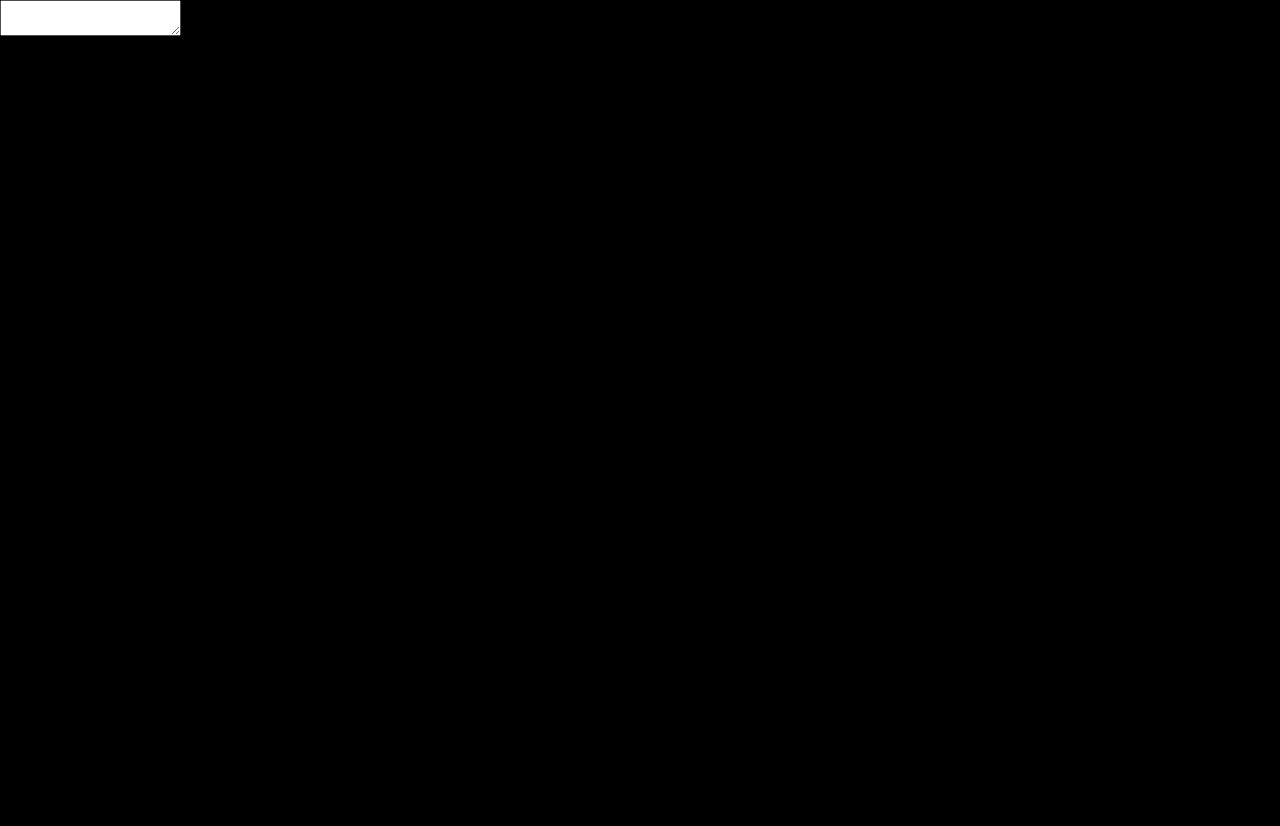
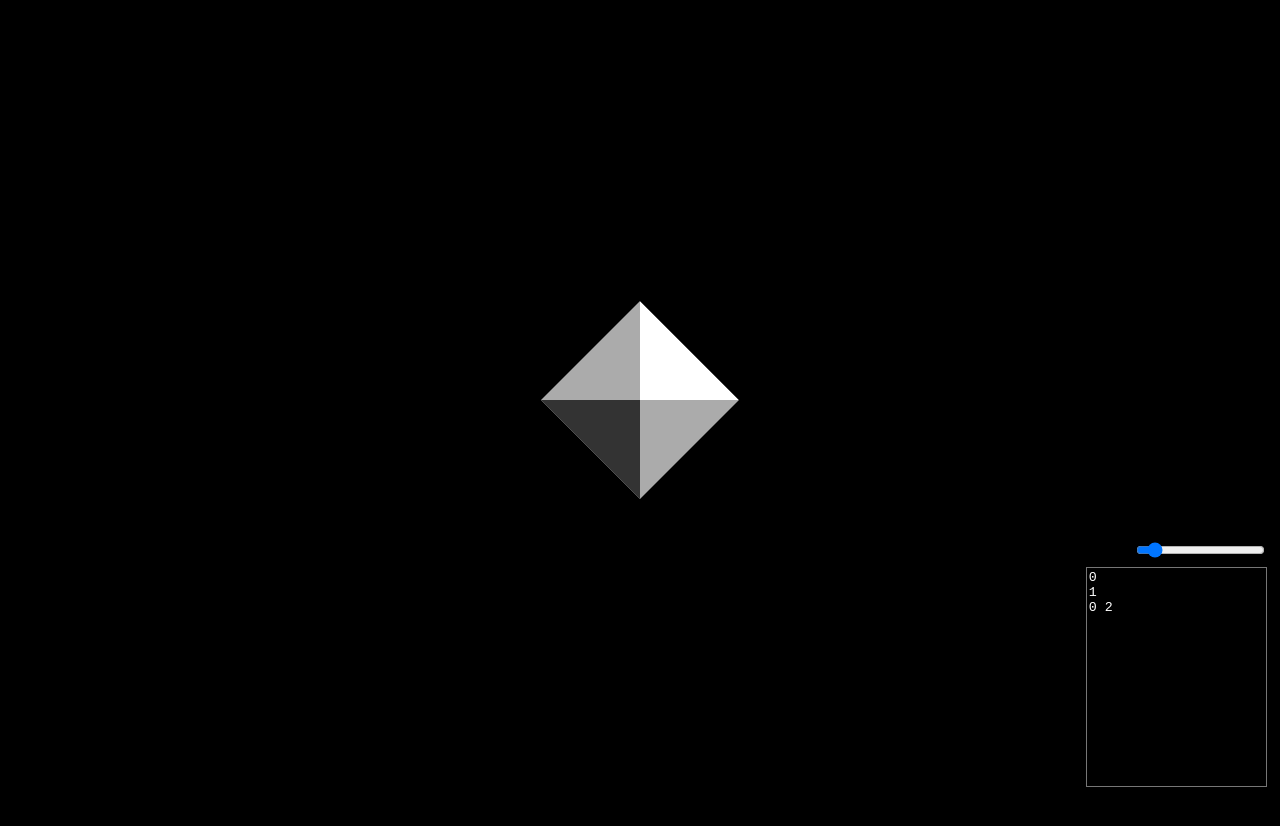
Before and after one commit to razh/experiments-three.js, a website: page lathe/index.html in a window 1280 px wide. After the commit the page ends 804 px from the top, so only its background shows below. Drawn offline with Linux system fonts and the light colour scheme; files whose address does not match are found by name.

Commit message:
lathe: Add controls for geometry-segments and camera.
Include default geometry values.

```diff
--- a/lathe/index.html
+++ b/lathe/index.html
@@ -11,10 +11,27 @@
       margin: 0;
       background-color: #000;
     }
+
+    #points {
+      position: absolute;
+      right: 1em;
+      bottom: 1em;
+      height: 16em;
+      background-color: #000;
+      color: #fff;
+      resize: none;
+    }
+
+    #segments {
+      position: absolute;
+      right: 1em;
+      bottom: 18em;
+    }
   </style>
 </head>
 <body>
   <textarea id="points"></textarea>
+  <input type="range" id="segments" min="1" max="32">
 
   <script src="../node_modules/three.js/build/three.js"></script>
   <script src="../app/vendor/controls/OrbitControls.js"></script>
--- a/lathe/js/main.js
+++ b/lathe/js/main.js
@@ -9,6 +9,7 @@
   var geometry, material, mesh;
 
   var textarea = document.getElementById( 'points' );
+  var segments = document.getElementById( 'segments' );
 
   function init() {
     container = document.createElement( 'div' );
@@ -21,30 +22,48 @@
 
     scene = new THREE.Scene();
     camera = new THREE.PerspectiveCamera( 60, window.innerWidth / window.innerHeight );
+    camera.position.set( 0, 0, 8 );
+
+    controls = new THREE.OrbitControls( camera, renderer.domElement );
+    controls.addEventListener( 'change', render );
 
     var ambientLight = new THREE.AmbientLight( 0x333333 );
     scene.add( ambientLight );
 
     var light = new THREE.DirectionalLight();
-    light.position.set( 0, 32, 0 );
     scene.add( light );
 
     material = new THREE.MeshPhongMaterial({
-      shading: THREE.FlatShading
+      shading: THREE.FlatShading,
+      side: THREE.DoubleSide
     });
 
     mesh = new THREE.Mesh( new THREE.Geometry(), material );
     scene.add( mesh );
 
-    textarea.addEventListener( 'input', function( event ) {
-      var value = event.target.value;
+    textarea.value = [
+      0,
+      1,
+      '0 2'
+    ].join( '\n' );
+
+    segments.value = 4;
+
+    function onInput( event ) {
+      var lines = textarea.value.split( '\n' );
+      var line;
+
       var points = [];
-
-      var lines = value.split( '\n' );
       var point;
       var x, y, z;
       for ( var i = 0; i < lines.length; i++ ) {
-        point = lines[i].split( ' ' ).map( parseFloat );
+        line = lines[i].trim();
+
+        if ( !line.length ) {
+          continue;
+        }
+
+        point = line.split( ' ' ).map( parseFloat );
 
         if ( !point.length || point.some( isNaN ) ) {
           return;
@@ -66,20 +85,22 @@
         points.push( new THREE.Vector3( x, y, z ) );
       }
 
-      geometry = new THREE.LatheGeometry( points, 4 );
+      geometry = new THREE.LatheGeometry( points, segments.value );
       mesh.geometry = geometry;
       mesh.needsUpdate = true;
 
       geometry.computeBoundingSphere();
 
-      camera.position
+      light.position
         .copy( geometry.boundingSphere.center )
         .addScalar( geometry.boundingSphere.radius );
 
-      camera.lookAt( geometry.boundingSphere.center );
+      render();
+    }
 
-      render();
-    });
+    onInput();
+    textarea.addEventListener( 'input', onInput );
+    segments.addEventListener( 'input', onInput );
   }
 
   function render() {
@@ -89,4 +110,11 @@
   init();
   render();
 
+  window.addEventListener( 'resize', function() {
+    camera.aspect = window.innerWidth / window.innerHeight;
+    camera.updateProjectionMatrix();
+
+    renderer.setSize( window.innerWidth, window.innerHeight );
+  });
+
 })();
```
